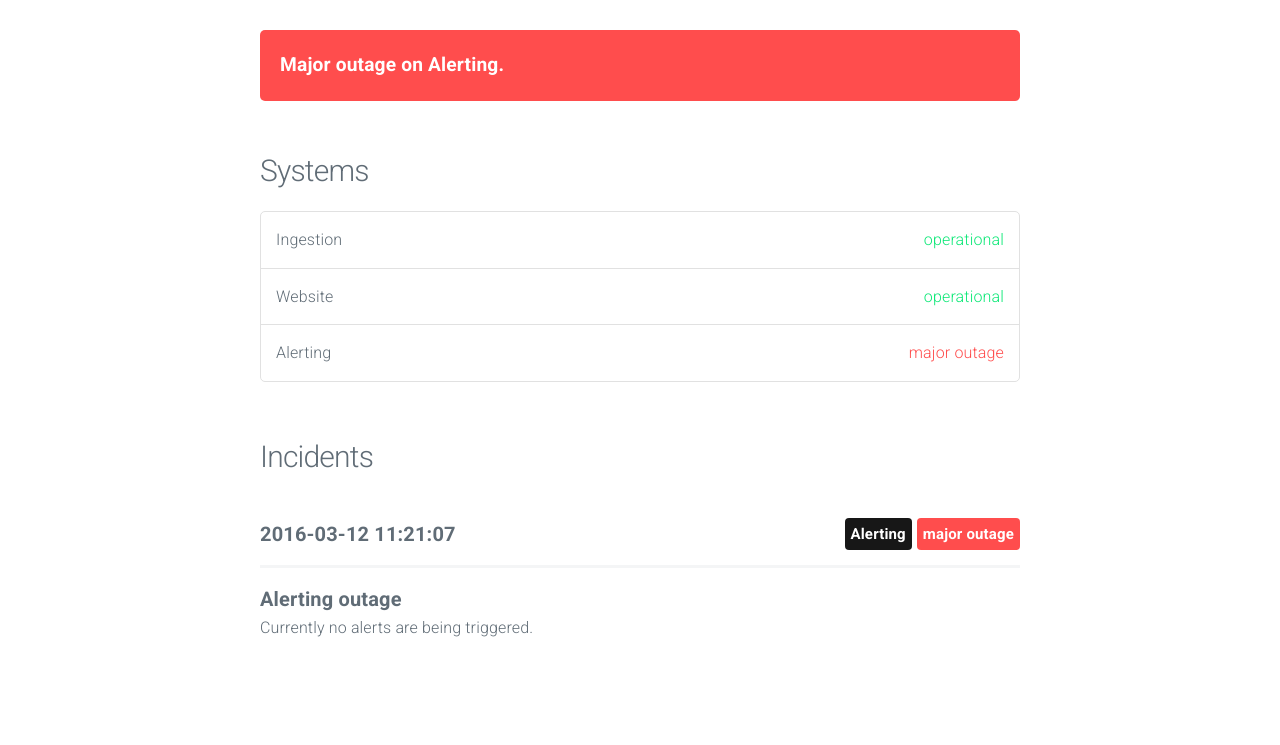
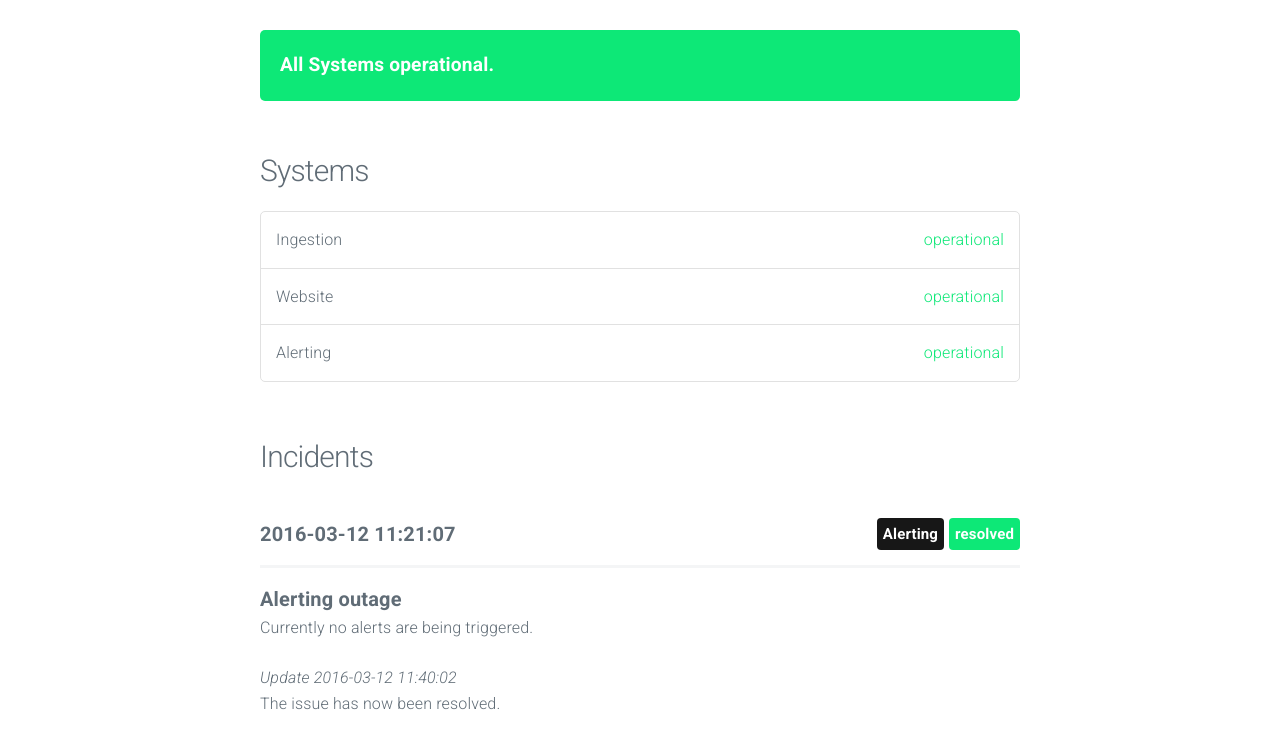
Before and after one commit to drunz/dashr-status, a plain HTML site: page index.html in a window 1280 px wide. Shown: the part 55-800 px from the top of the page. Drawn offline with nearby package versions, Linux system fonts and the light colour scheme.

Commit message:
update index

```diff
--- a/index.html
+++ b/index.html
@@ -31,11 +31,9 @@
 
 			<section class="container" id="main">
 
-
-					<div class="panel major outage">
-						Major outage on Alerting.
+					<div class="panel operational">
+						All Systems operational.
 					</div>
-
 
 
 				<h4>Systems</h4>
@@ -50,7 +48,7 @@
 					</li>
 
 					<li>
-						Alerting <span class="status major outage">major outage</span>
+						Alerting <span class="status operational">operational</span>
 					</li>
 
 				</ul>
@@ -62,7 +60,7 @@
 						<span class="date">2016-03-12 11:21:07</span>
 
 
-							<span class="label major outage float-right">major outage</span>
+							<span class="label operational float-right">resolved</span>
 
 
 							<span class="label system float-right">Alerting</span>
@@ -71,6 +69,10 @@
 
 						<span class="title">Alerting outage</span>
 						<p>Currently no alerts are being triggered.</p>
+
+							<p><em>Update 2016-03-12 11:40:02</em><br/>
+							The issue has now been resolved.
+							</p>
 
 					</div>
 
```
